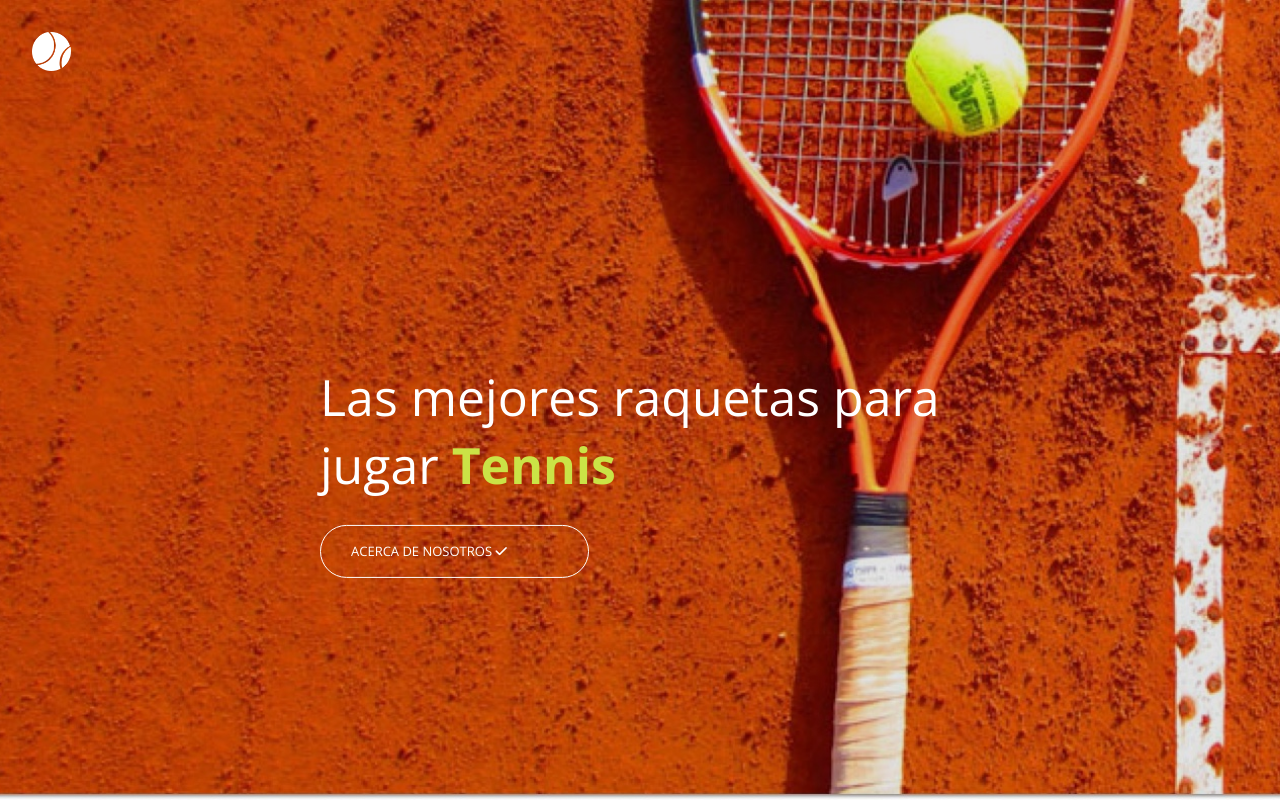
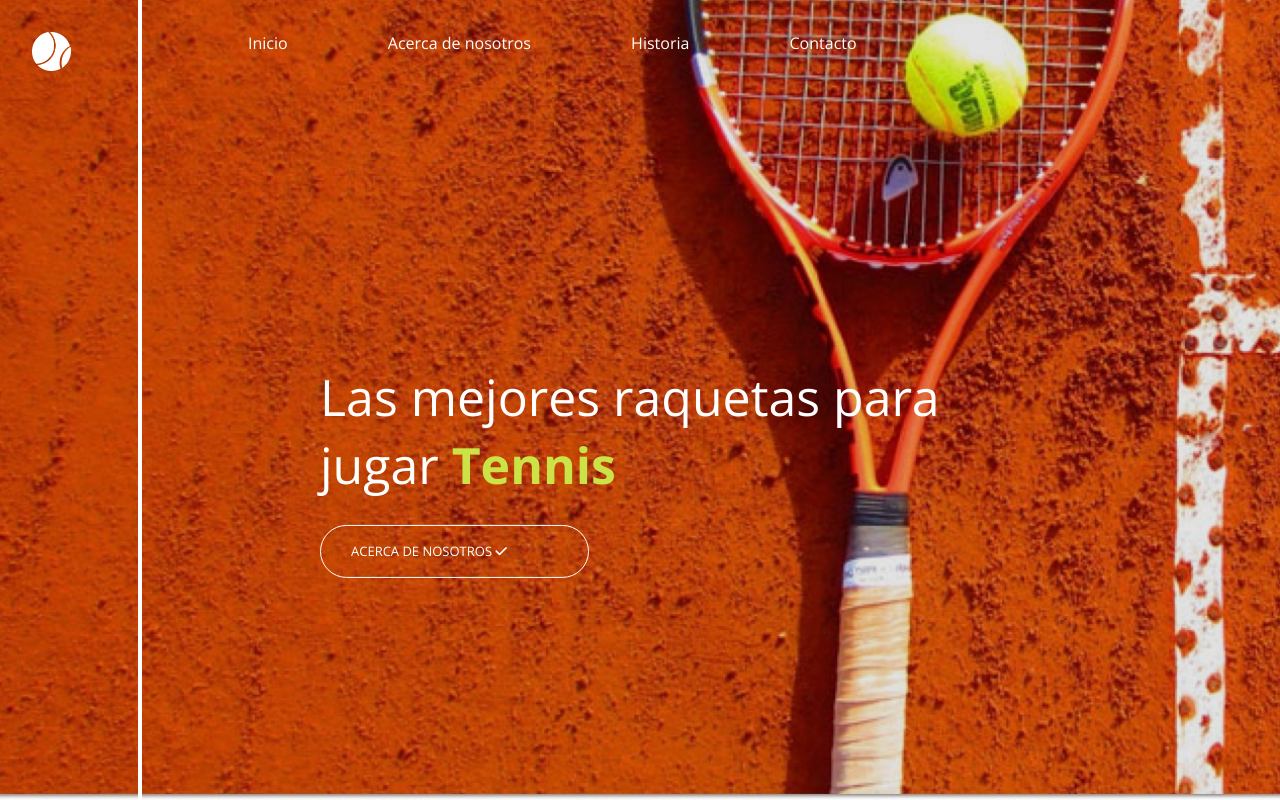
Before and after one commit to luismario53/maquetado, a website: page index.html in a window 1280 px wide. Shown: the top 800 px of the page. Drawn offline with nearby package versions, Linux system fonts and the light colour scheme.

Commit message:
barra vertical slider

```diff
--- a/index.html
+++ b/index.html
@@ -16,14 +16,14 @@
 
 </head>
 <header>
-  <!-- <div class="menu" style="position: fixed; z-index: 2;"> -->
-    <!-- <ul>
+  <div>
+    <ul>
       <li class="menu-item">Inicio</li>
       <li class="menu-item">Acerca de nosotros</li>
       <li class="menu-item">Historia</li>
       <li class="menu-item">Contacto</li>
     </ul>
-  </div> -->
+  </div>
   <img src="assets/fill-2_2x.png" alt="Logo tennis">
   <i class="fa-solid fa-bars burger-menu burger-white" onclick="showMenu()"></i>
   <nav>
@@ -39,6 +39,7 @@
 </header>
 <body>
   <div class="slider">
+    <div class="vertical-line"></div>
     <img src="assets/slider.jpg" alt="slider tennis">
     <div class="slider-text">
       <p class="slider-subtext">
--- a/style.css
+++ b/style.css
@@ -52,6 +52,17 @@ header nav{
   display: none;
 }
 
+header div:first-child{
+  position: fixed;
+  z-index: 2;
+  display: flex;
+  justify-content: start;
+}
+
+header ul:first-child{
+  display: none;
+}
+
 header img{
   position: absolute;
   z-index: 3;
@@ -59,14 +70,14 @@ header img{
   max-width: 39px;
 }
 
-header ul{
+header nav ul{
   position: relative;
   top: calc(5rem + 35px);
   padding: 0;
   margin: 0 3rem;
 }
 
-header ul li{
+header nav  ul li{
   color: white;
   margin: 0 0 2.6rem 0;
   font-size: 24px;
@@ -104,6 +115,11 @@ header ul li{
 .slider-subtext{
   margin: 1rem 2rem;
 }
+
+.vertical-line{
+  display: none;
+}
+
 
 .burger-menu{
   font-size: 40px;
@@ -477,6 +493,17 @@ footer:first-of-type div img{
     align-self: flex-end;
     }
 
+  .vertical-line{
+    position: absolute;
+    top: 0;
+    left: 6.6rem;
+    right: 0;
+    bottom: 0;
+    z-index: 3;
+    border-left: 4px solid white;
+    display: block;
+  }
+
 }
 
 /* Tablet landscape */
@@ -520,9 +547,30 @@ footer:first-of-type div img{
     display: none !important;
   }
 
+  header ul:first-child{
+    margin: 2rem 4rem;
+    display: block;
+  }
+
+  header ul li{
+    margin: 0 3rem;
+  }
+
 }
 /* Desktop */
 @media only screen and (min-width: 1200px) {
+
+  .vertical-line{
+    position: absolute;
+    top: 0;
+    left: 8.6rem;
+    right: 0;
+    bottom: 0;
+    z-index: 3;
+    border-left: 4px solid white;
+    display: block;
+  }
+
   .slider-subtext{
     margin: 0 20rem;
   }
@@ -540,8 +588,12 @@ footer:first-of-type div img{
     top: 10rem;
   }
 
-  .burger-menu{
+  /* .burger-menu{
     display: none !important;
+  } */
+
+  header ul li{
+    margin: 0 3rem;
   }
 
   .history-title{
@@ -609,14 +661,24 @@ footer:first-of-type div img{
     -webkit-align-self: flex-end;
     -ms-flex-item-align: end;
     align-self: flex-end;
-    }
+  }
+
+  header ul:first-child{
+    margin: 2rem 10rem;
+    display: block;
+  }
 }
 
-/* Big desktop (4k) */
+/* width: 1200px */
 @media only screen and (width: 1200px) {
   .floating-text{
     left: 12rem;
     top: 5rem;
+  }
+
+  header ul:first-child{
+    margin: 2rem 10rem;
+    display: block;
   }
 
 }
```
